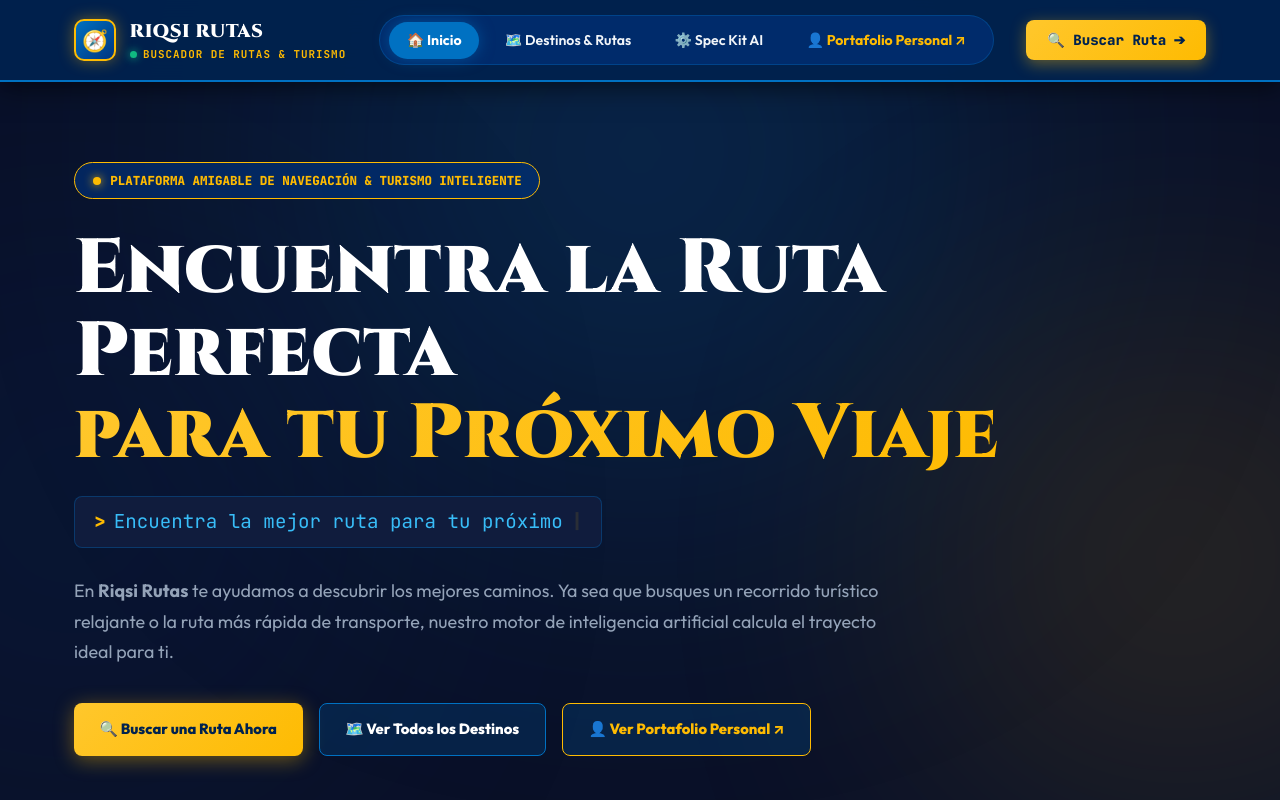
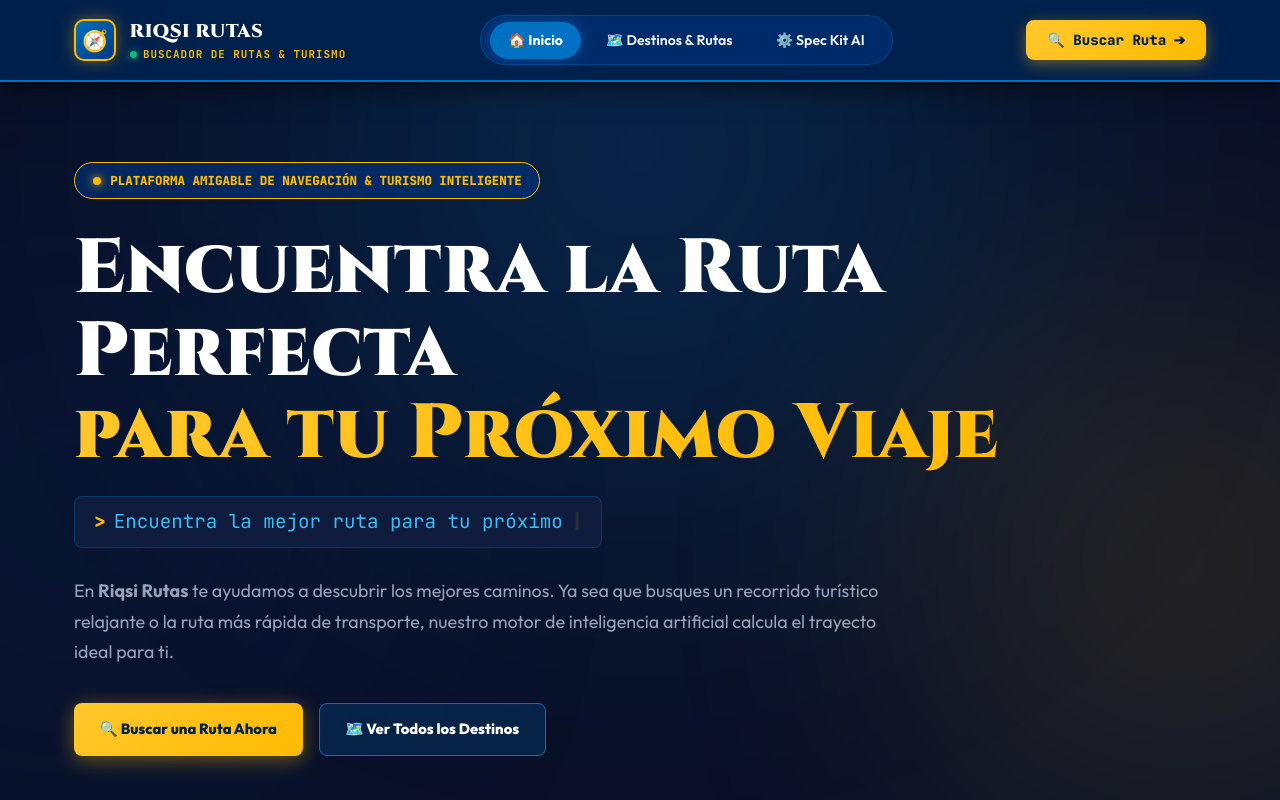
Before and after one commit to FreddySTT/ProyectoPrograAvanzada, an Astro site: page / in a window 1280 px wide. Shown: the top 800 px of the page. Built offline with nearby package versions, Linux system fonts and the light colour scheme; Astro itself is replaced by a stand-in of ours.

Commit message:
fix: remover enlaces al portafolio personal de Navbar e Index en Riqsi Rutas

```diff
--- a/src/components/Navbar.astro
+++ b/src/components/Navbar.astro
@@ -28,9 +28,7 @@ const currentPath = pathname.replace(/\/$/, "");
       <a href={`${baseUrl}/especificaciones`} class={currentPath.includes("/especificaciones") ? "nav-link active" : "nav-link"}>
         <span>⚙️ Spec Kit AI</span>
       </a>
-      <a href="https://FreddySTT.github.io/Portafolio-Freddy/" target="_blank" class="nav-link" style="color: var(--booking-yellow); font-weight: 700;">
-        <span>👤 Portafolio Personal ↗</span>
-      </a>
+
     </nav>
 
     <div class="nav-action-wrap">
--- a/src/pages/index.astro
+++ b/src/pages/index.astro
@@ -69,9 +69,7 @@ const rutasRecomendadas = [
       <a href={`${import.meta.env.BASE_URL}/rutas`} class="btn-hero secondary">
         <span>🗺️ Ver Todos los Destinos</span>
       </a>
-      <a href="https://FreddySTT.github.io/Portafolio-Freddy/" target="_blank" class="btn-hero secondary" style="border-color: var(--booking-yellow); color: var(--booking-yellow);">
-        <span>👤 Ver Portafolio Personal ↗</span>
-      </a>
+
     </div>
 
     <div class="stats-container">
```
